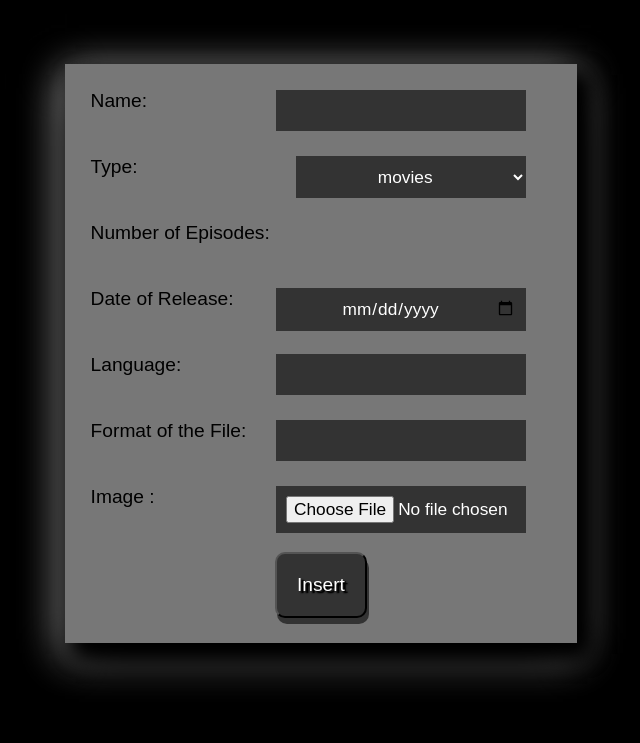
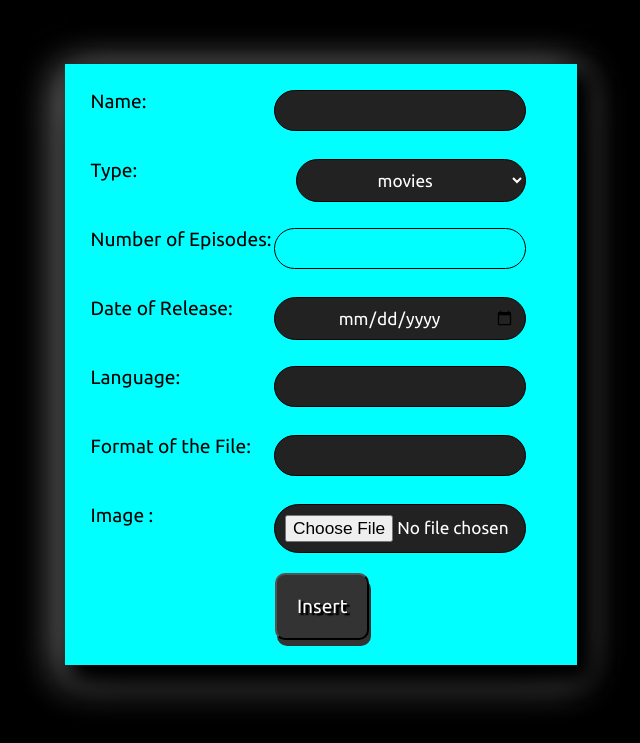
Before and after one commit to Thejus-Paul/Database, a PHP site: page /insert/insert.php in a window 1280 px wide. Shown: the top 743 px of the page, without its empty margins (319-959 px from the left). Run offline with PHP 8.4, Linux system fonts and the light colour scheme.

Commit message:
Some Changes
Deleted Some Documentation
Inserted  Ubuntu Fonts

```diff
--- a/insert/insert.css
+++ b/insert/insert.css
@@ -1,7 +1,3 @@
-/*
-Here is all the styling for 'insert.php'.
-First of all I removed all the margin and padding.
-*/
 *{
   margin:0;
   padding: 0;
@@ -9,24 +5,24 @@ First of all I removed all the margin and padding.
 
 /* Fonts */
 
-@font-face{
-	font-family:Lobster Two;
-	src: url('./fonts/Ubuntu.woff2') format('woff2');
+@font-face {
+  font-family: 'Ubuntu';
+  src: url(../fonts/Ubuntu.woff2) format('woff2');
 }
 
 /* Inside the body tag */
 body{
   background: #000;
-  font-family: 'Ubuntu', sans-serif;
+  font-family: 'Ubuntu';
 }/* Background Color */
 
 /* The Form */
 
 .insertion_form{
   margin-left: 30%;
-  background: #777;/* Form Background Color */
+  background: aqua;
   margin-top:5%;
-  color:black;/* Color of the text */
+  color:black;
   width:40%;
   font-size:1.2em;
   box-shadow: 2px 25px 50px black,
@@ -40,28 +36,29 @@ form{padding:5%;}/* Padding all the sides of form, else the input box will be so
 /* Properties of Input Boxes and Select Menu */
 
 form input, select{
-  font-family: 'Ubuntu', sans-serif;
-  background: #333;/* Input Box Background Color */
-  color:white;/* Color of the text */
-  float: right;/* Floating towards right for uniform alignment */
-  margin-right: 25px;/* A little gap between borders of form and input box */
+  font-family: 'Ubuntu';
+  background: #222;
+  color: white;
+  border-radius: 50px;
+  float: right;
+  margin-right: 25px;
   padding:10px;
-  border:0;/* Removing the borders from input tag */
-  width:50%;/* Elongation of the input box */
+  border:1px solid black;
+  width:50%;
   font-size: .9em;
   text-align:center;
-  transition: all 1s;/* Transition effect for input and select boxes when focused/selected. */
+  transition: all 1s;
 }
 form input:focus,select:focus{
-  background: black;/* While in focus the corresponding tag will change its color from grey to black */
-  box-shadow: 0px 0px 20px white;/* A shadow effect */
+  background: black;
+  box-shadow: 0px 0px 20px white;
 }
-form input:disabled{background-color: transparent;color:transparent;}/* Hiding the input box which are disabled. */
+form input:disabled{background-color: transparent;color:transparent;}
 
 /* Insert Button Properties */
 
 button{
-  font-family: 'Ubuntu', sans-serif;
+  font-family: 'Ubuntu';
   background:#333;
   text-shadow: 2px 2px 2px black,3px 2px 1px black;
   color:white;
```
Also changed, not shown: fonts/Ubuntu.woff2 (added).
